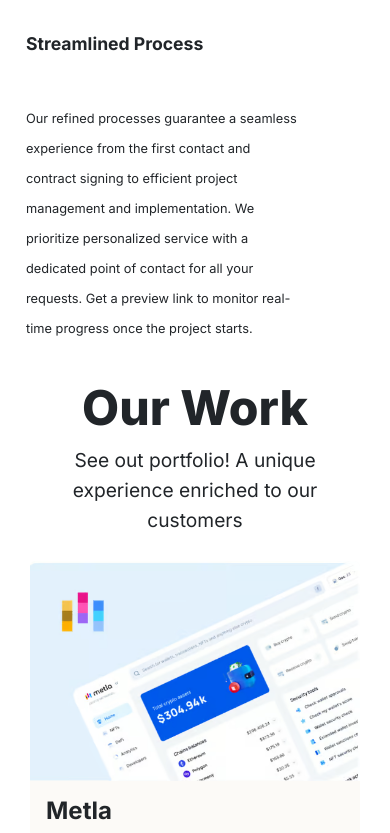
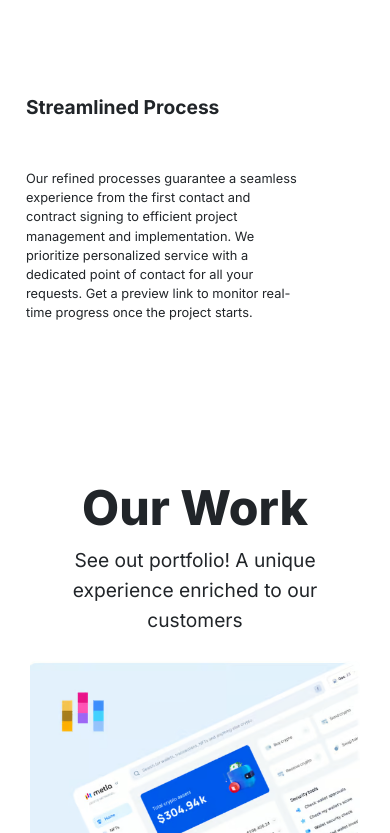
Before and after one commit to fstempler/klHome, a React (Vite) app: page /Faq in a window 390 px wide. Shown: the part 1471-2304 px from the top of the page. Built offline with nearby package versions, Linux system fonts and the light colour scheme.

Commit message:
responsive fix general

```diff
--- a/src/components/Approach/aproach.css
+++ b/src/components/Approach/aproach.css
@@ -103,9 +103,10 @@ padding-left: 16px;
         padding-right: 0;
     }
     .text__Title{
-        font-size: 1.1rem;
+        font-size: 1.2rem;
     }
     .text{
         font-size: 0.8rem;
+        line-height: 1.2rem;
     }
 }
--- a/src/components/OurWork/ourwork.css
+++ b/src/components/OurWork/ourwork.css
@@ -1,5 +1,4 @@
 .ourWork__MainContainer{
-    /* margin-top: 50px;     */
     background-image: url(../../assets/ourWork/background_ourWork.png);
     display: flex;
     flex-direction: column;
@@ -7,6 +6,7 @@
     align-items: center;
     width: 100%;
     height: 100%;
+    margin-top: 100px;
 }
 
 .ourWork__Text-Container{
@@ -75,13 +75,3 @@
     color: #ffffff;
     font-weight: 600;
 }
-@media (max-width: 768px) {
-    .ourWork__MainContainer{
-        /* margin-top: 200px; */
-    }
-}
-@media (max-width: 576px) {
-    .ourWork__MainContainer{
-        /* margin-top: 200px; */
-    }
-}
```
